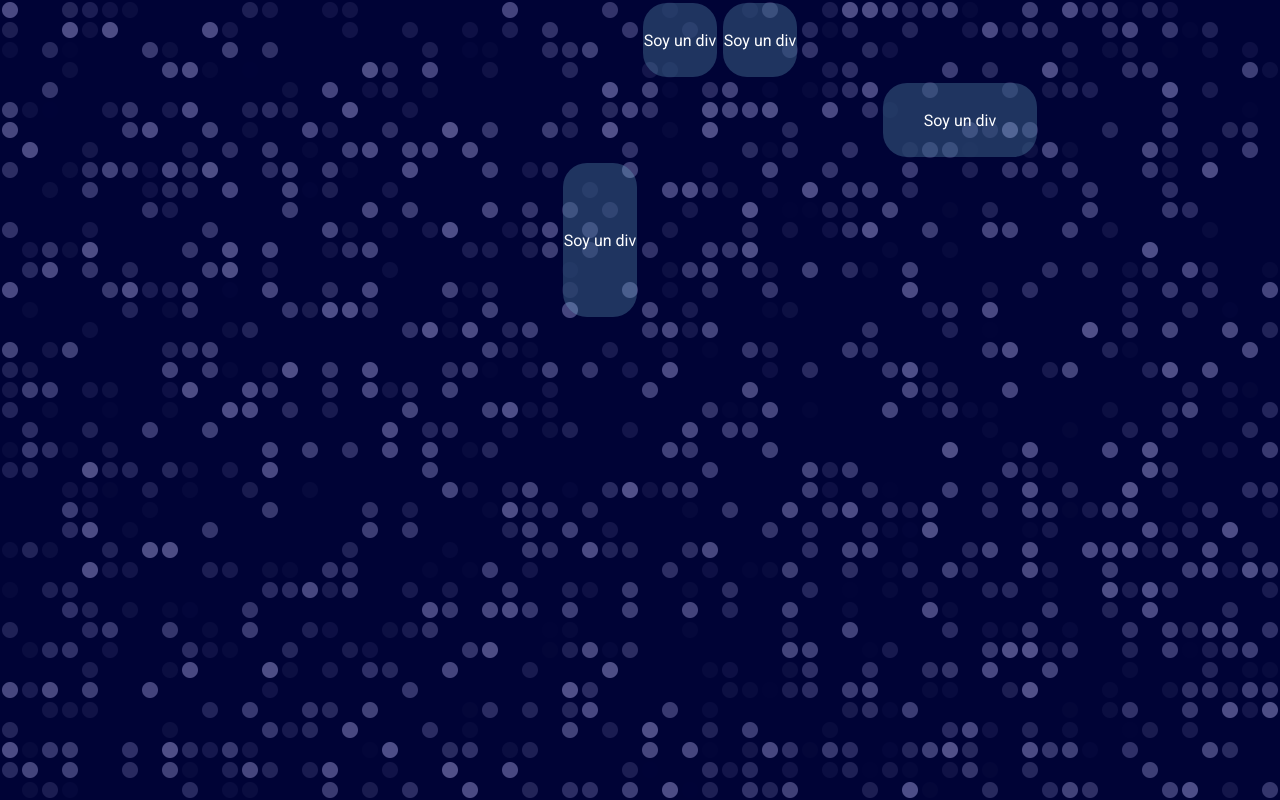
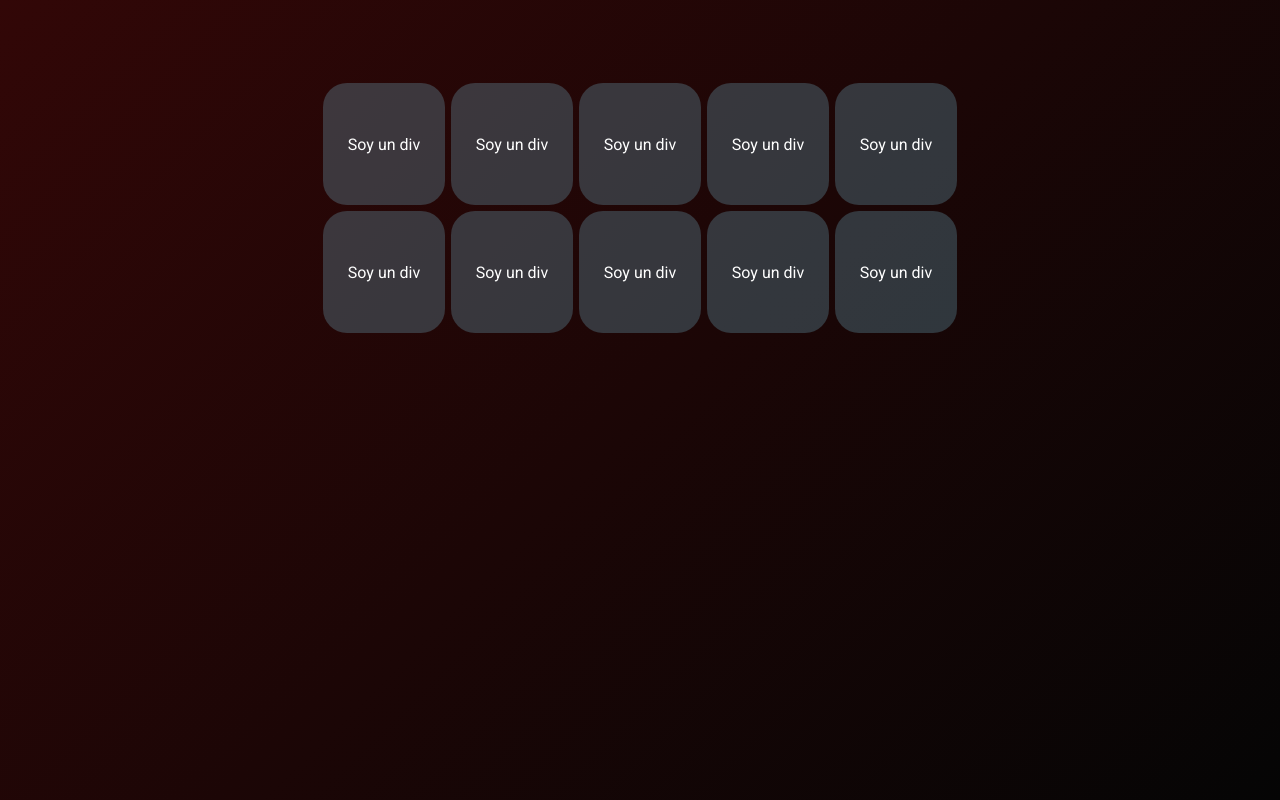
Before and after one commit to ismaelmartin302/Dashboard, an Angular app: page / in a window 1280 px wide. Built offline with nearby package versions, Linux system fonts and the light colour scheme.

Commit message:
Bueno sigo en el proceso

```diff
--- a/src/app/app.component.html
+++ b/src/app/app.component.html
@@ -3,4 +3,12 @@
     <app-schema class="div2"></app-schema>
     <app-schema class="div3"></app-schema>
     <app-schema class="div4"></app-schema>
+    <app-schema class="div4"></app-schema>
+    <app-schema class="div4"></app-schema>
+    <app-schema class="div4"></app-schema>
+    <app-schema class="div4"></app-schema>
+    <app-schema class="div4"></app-schema>
+    <app-schema class="div4"></app-schema>
+
+
 </section>
--- a/src/app/app.component.scss
+++ b/src/app/app.component.scss
@@ -2,17 +2,12 @@
     display: grid;
     width: 100vw;
     height: 100vh;
-    grid-template-columns: repeat(10, min(10vw, 10vh));
-    grid-template-rows: repeat(10, min(10vw, 10vh));
+    grid-template-columns: repeat(5, 8em);
+    grid-template-rows: repeat(5, 8em);
     justify-content: center;
     align-content: center;
 }
 
-.div1 { grid-area: 1 / 6 / 2 / 7; }
-.div2 { grid-area: 1 / 7 / 2 / 8; }
-.div3 { grid-area: 2 / 9 / 3 / 11; }
-.div4 { grid-area: 3 / 5 / 5 / 6; }
-
 app-schema {
     padding: 0.2em;
 }
--- a/src/styles.scss
+++ b/src/styles.scss
@@ -19,5 +19,11 @@ body { margin: 0; font-family: Roboto, "Helvetica Neue", sans-serif; }
 body {
   background-position: center;
   background-attachment: fixed;
-  background-image: url('assets/media/background.png');
+  background: rgb(50,7,7);
+  background: linear-gradient(135deg, rgba(50,7,7,1) 0%, rgba(5,5,5,1) 100%);
+  /* Otra opcion -> */
+  /*
+  background: rgb(33,0,0);
+  background: linear-gradient(135deg, rgba(33,0,0,1) 0%, rgba(0,0,0,1) 100%);
+  */
 }
```
